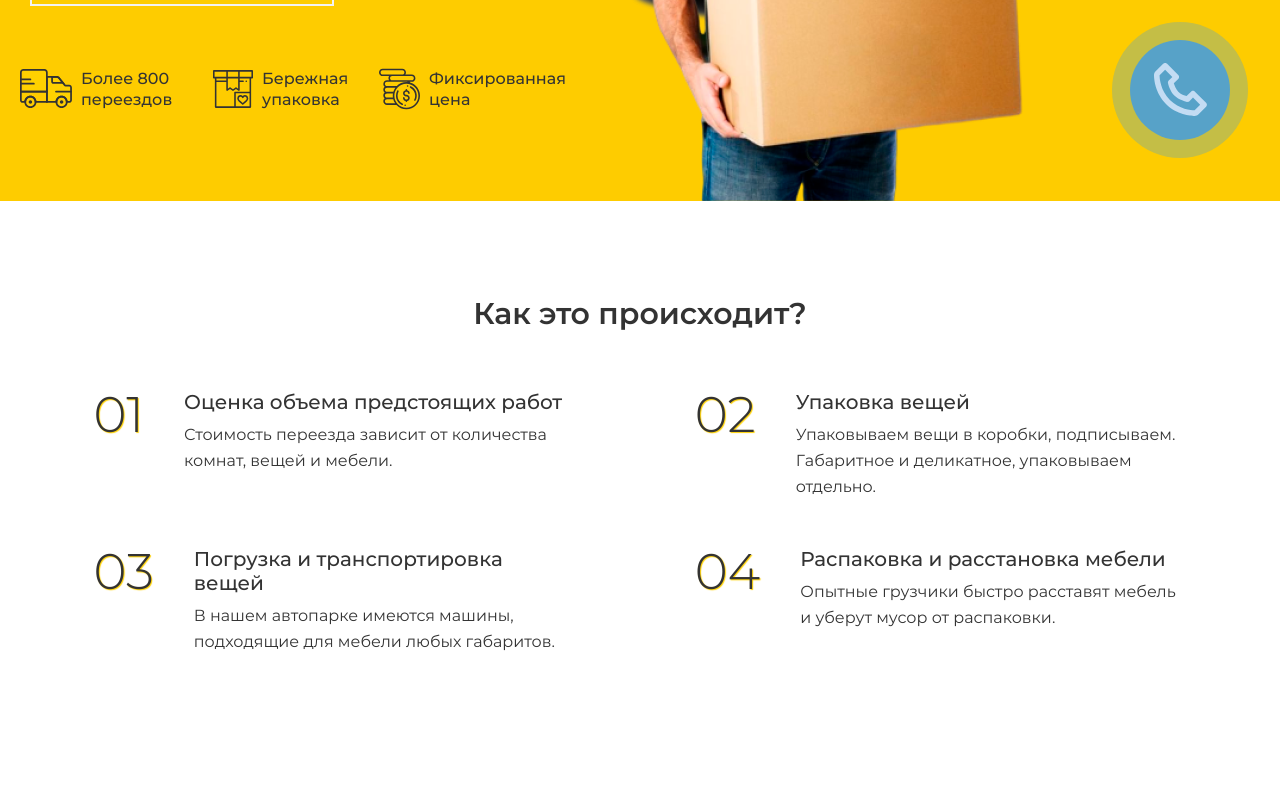
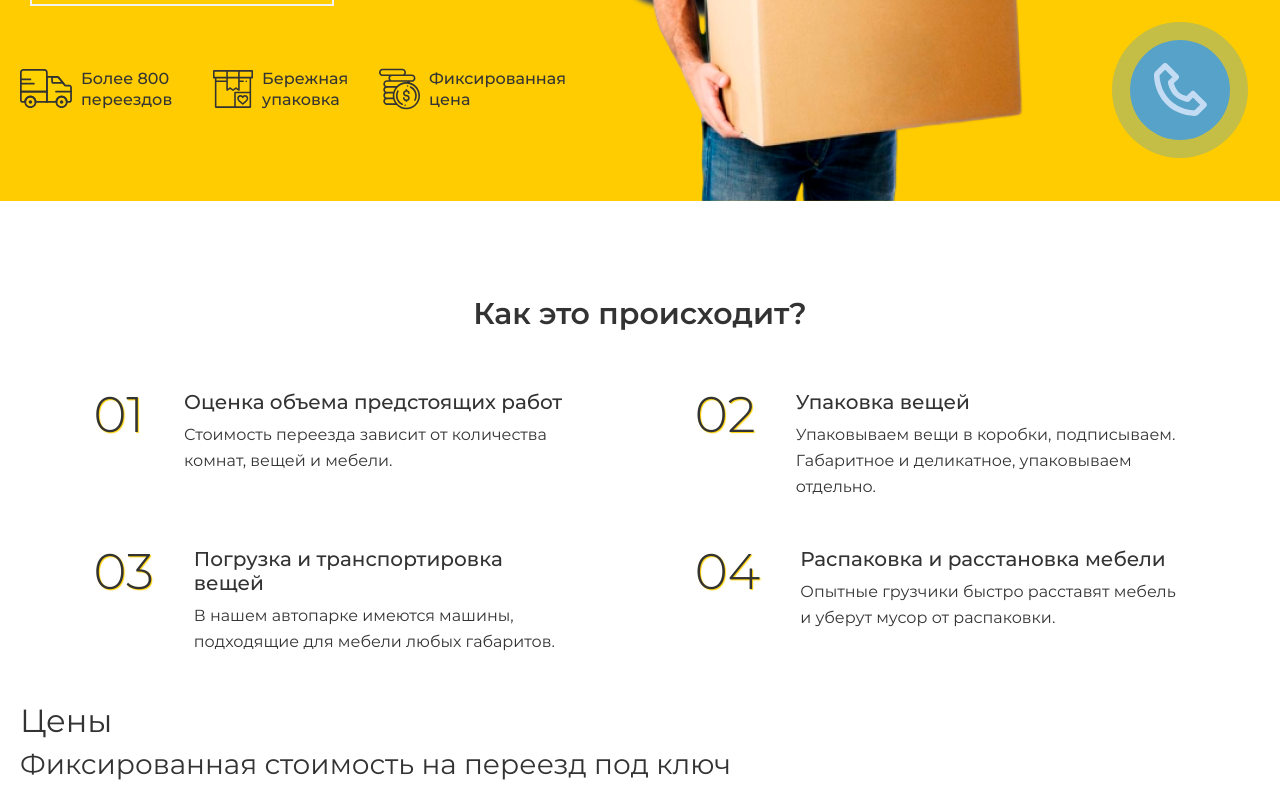
Before and after one commit to imiracl/Movee, a website: page app/index.html in a window 1280 px wide. Shown: the part 479-1269 px from the top of the page. Before the commit the page ends 1181 px from the top, so only its background shows below. Drawn offline with nearby package versions, Linux system fonts and the light colour scheme; files that its build step writes are made by us from their sources.

Commit message:
12345345

```diff
--- a/app/index.html
+++ b/app/index.html
@@ -134,4 +134,29 @@
 </section>
 <!-- ***************/END MAIN SECTION*************** -->
 
+
+<section class="price">
+
+	<div class="container">
+
+		<h2 class="price_h2">Цены</h2>
+		<h3 class="price_h3">Фиксированная стоимость на переезд под ключ</h3>
+
+
+
+
+
+
+
+
+
+	</div>
+
+
+
+
+</section>
+
+
+
 <!--#include virtual="/parts/footer.html" -->
```
